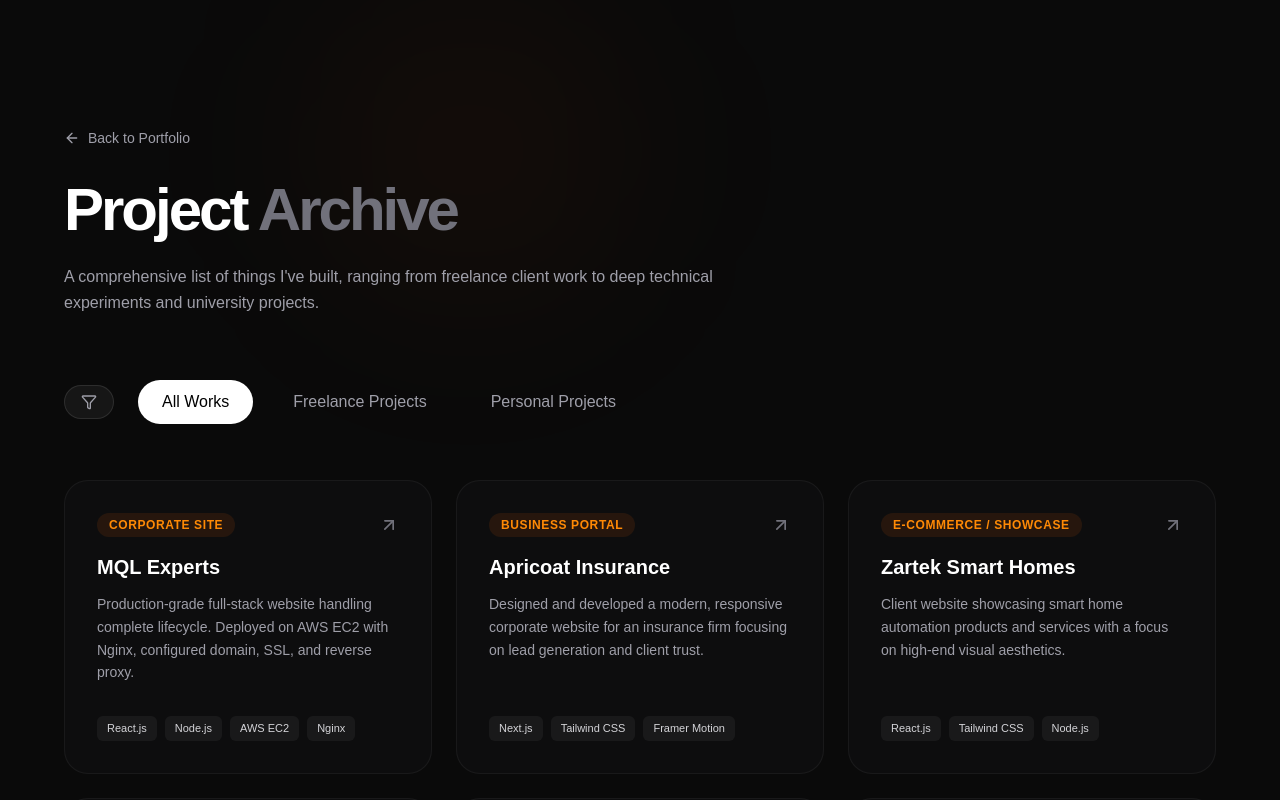
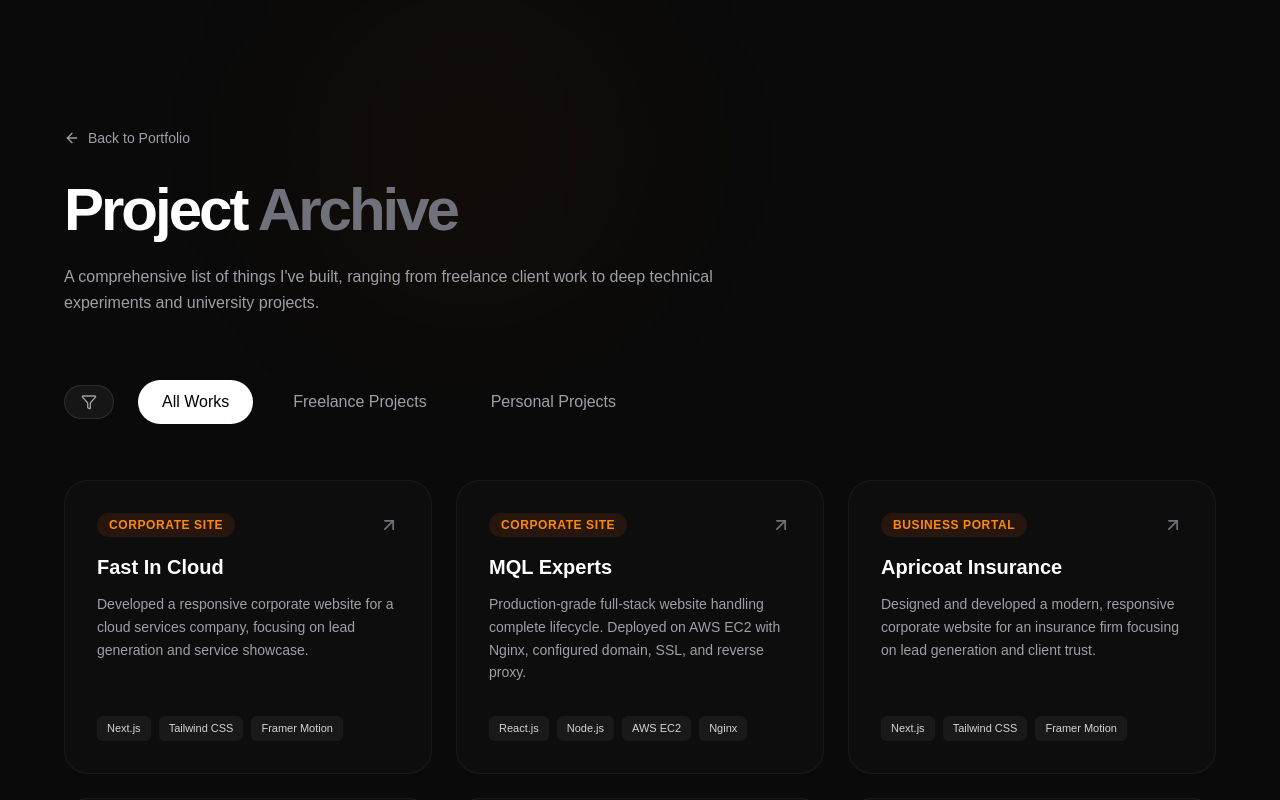
Before and after one commit to krishnaa-awasthi/portfolio-frontend, a Next.js app: page /projects in a window 1280 px wide. Shown: the top 800 px of the page. Built offline with nearby package versions, Linux system fonts and the light colour scheme.

Commit message:
added new freelance project

```diff
--- a/package.json
+++ b/package.json
@@ -9,12 +9,16 @@
     "lint": "eslint"
   },
   "dependencies": {
+    "@gsap/react": "^2.1.2",
     "@supabase/supabase-js": "^2.101.0",
+    "autoprefixer": "^10.5.0",
     "clsx": "^2.1.1",
     "framer-motion": "^12.37.0",
+    "gsap": "^3.15.0",
     "lucide-react": "^0.577.0",
     "motion": "^12.38.0",
     "next": "16.1.6",
+    "postcss": "^8.5.10",
     "react": "19.2.3",
     "react-dom": "19.2.3",
     "react-icon": "^1.0.0",
@@ -29,7 +33,7 @@
     "@types/react-dom": "^19",
     "eslint": "^9",
     "eslint-config-next": "16.1.6",
-    "tailwindcss": "^4",
+    "tailwindcss": "^4.2.4",
     "typescript": "^5"
   }
 }
--- a/src/app/page.tsx
+++ b/src/app/page.tsx
@@ -11,7 +11,6 @@
 import GlobalAuthToast from "../components/GlobalAuthToast";
 import WelcomeModal from "../components/WelcomeModal";
 import Certifications from "../components/Certfications";
-
 export default function Home() {
   return (
     <main className="relative min-h-screen bg-[#0A0A0A] text-white overflow-x-hidden max-w-[100vw]">
--- a/src/app/projects/page.tsx
+++ b/src/app/projects/page.tsx
@@ -5,9 +5,17 @@
 import { ArrowLeft, Github, ArrowUpRight, Filter } from "lucide-react";
 import Link from "next/link";
 
-// 1. Updated Data Array with 'type' for filtering and your new freelance links
 const allProjects = [
   // --- FREELANCE WORKS ---
+  {
+    title: "Fast In Cloud",
+    type: "Freelance",
+    category: "Corporate Site",
+    description: "Developed a responsive corporate website for a cloud services company, focusing on lead generation and service showcase.",
+    tech: ["Next.js", "Tailwind CSS", "Framer Motion"],
+    link: "https://fastincloud.com",
+    isGithub: false
+  },
   {
     title: "MQL Experts",
     type: "Freelance",
```
Also changed, not shown: 1 other file (tests, documents, lock files or other folders).
